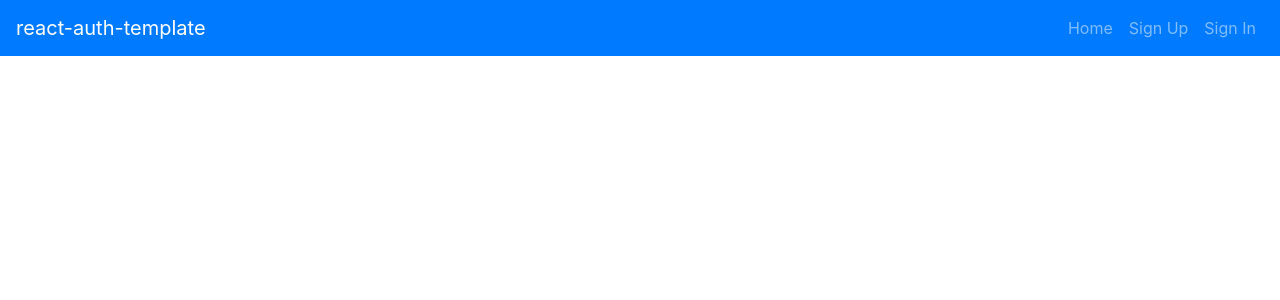
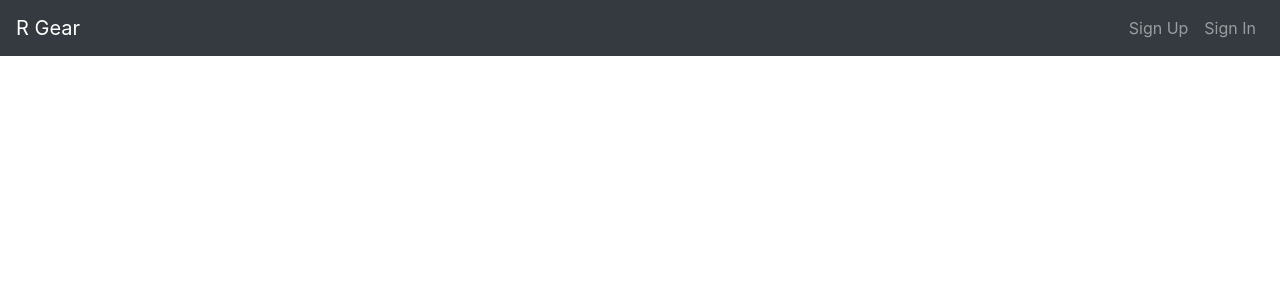
Before and after one commit to Waisath-CJ/r-gear-client, a React app: page /products/1 in a window 1280 px wide. Shown: the top 300 px of the page. Built offline with nearby package versions, Linux system fonts and the light colour scheme.

Commit message:
Update Navigation
- Changed some of the links around to better mimic my final design
- Changed the brand name
- Updated the color to use the `dark` color that `react-bootstrap` provides

```diff
--- a/src/components/Header/Header.js
+++ b/src/components/Header/Header.js
@@ -1,11 +1,16 @@
 import React, { Fragment } from 'react'
 import Nav from 'react-bootstrap/Nav'
 import Navbar from 'react-bootstrap/Navbar'
+import NavDropdown from 'react-bootstrap/NavDropdown'
 
 const authenticatedOptions = (
   <Fragment>
-    <Nav.Link href="#change-password">Change Password</Nav.Link>
-    <Nav.Link href="#sign-out">Sign Out</Nav.Link>
+    <Nav.Link href="#products">All Products</Nav.Link>
+    <Nav.Link href="#add-product">Add a Product</Nav.Link>
+    <NavDropdown title="User Options" id="user-options" drop="left">
+      <NavDropdown.Item href="#change-password">Change Password</NavDropdown.Item>
+      <NavDropdown.Item href="#sign-out">Sign Out</NavDropdown.Item>
+    </NavDropdown>
   </Fragment>
 )
 
@@ -16,23 +21,15 @@ const unauthenticatedOptions = (
   </Fragment>
 )
 
-const alwaysOptions = (
-  <Fragment>
-    <Nav.Link href="#/">Home</Nav.Link>
-  </Fragment>
-)
-
 const Header = ({ user }) => (
-  <Navbar bg="primary" variant="dark" expand="md">
-    <Navbar.Brand href="#">
-      react-auth-template
+  <Navbar bg="dark" variant="dark" expand="md">
+    <Navbar.Brand>
+      R Gear
     </Navbar.Brand>
     <Navbar.Toggle aria-controls="basic-navbar-nav" />
     <Navbar.Collapse id="basic-navbar-nav">
       <Nav className="ml-auto">
-        { user && <span className="navbar-text mr-2">Welcome, {user.email}</span>}
-        { alwaysOptions }
-        { user ? authenticatedOptions : unauthenticatedOptions }
+        {user ? authenticatedOptions : unauthenticatedOptions}
       </Nav>
     </Navbar.Collapse>
   </Navbar>
```
